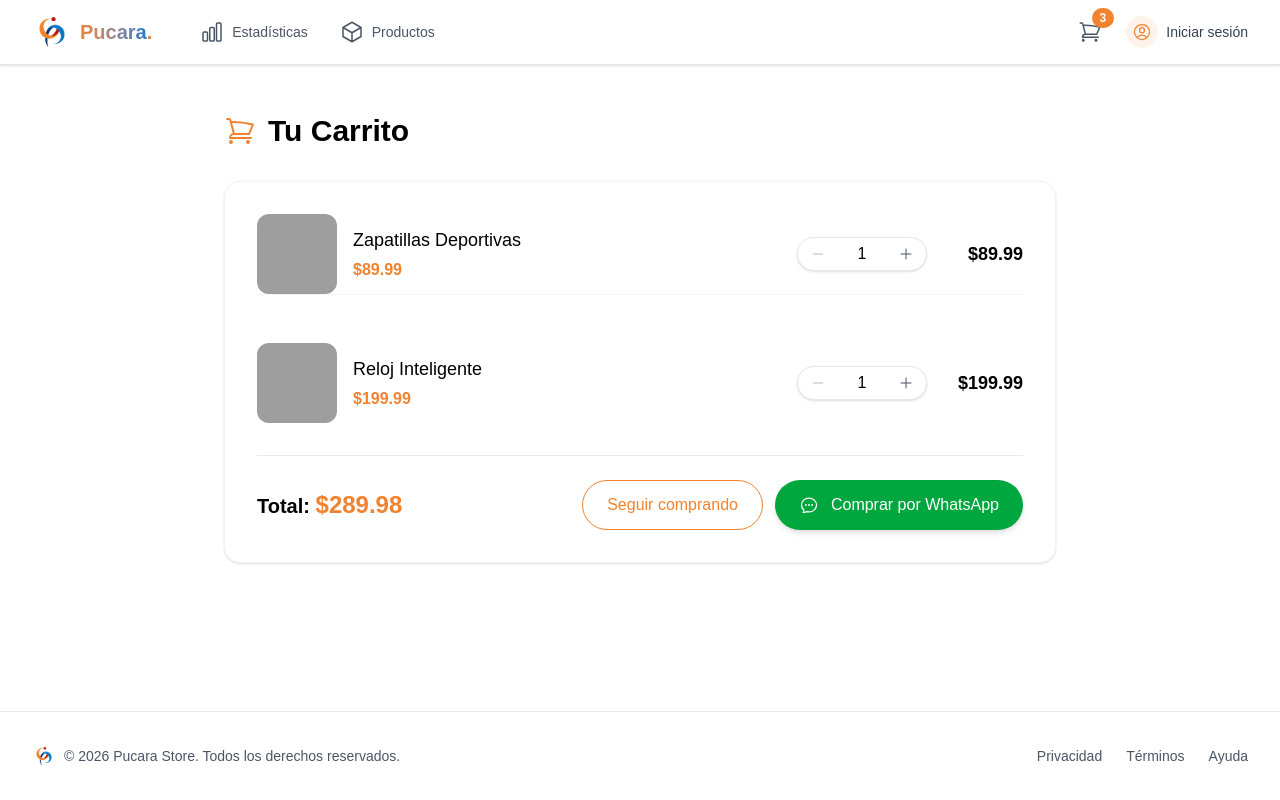
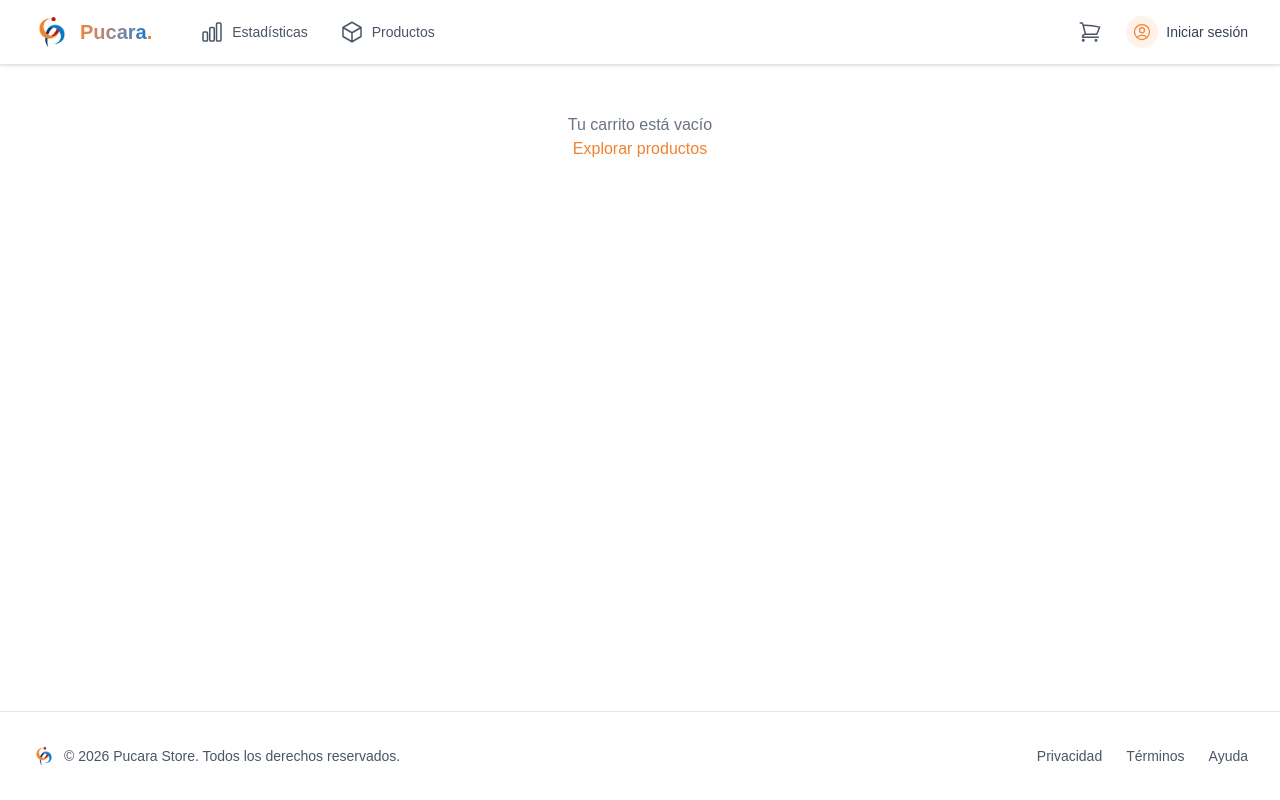
Before and after one commit to Dend04/Pagina-web-Tienda, a Next.js app in the folder frontend/: page /carrito in a window 1280 px wide. Built offline with nearby package versions, Linux system fonts and the light colour scheme; grey boxes are pictures that could not be loaded.

Commit message:
fead: agregada funcionalidad de carrito con subsistema de bolsas

```diff
--- a/frontend/package.json
+++ b/frontend/package.json
@@ -25,7 +25,8 @@
     "react-dom": "^19.2.4",
     "react-easy-crop": "^5.5.6",
     "react-router-dom": "^7.13.0",
-    "uuid": "^13.0.0"
+    "uuid": "^13.0.0",
+    "zustand": "^5.0.11"
   },
   "devDependencies": {
     "@eslint/eslintrc": "^3.3.3",
--- a/frontend/src/app/(pages)/carrito/page.tsx
+++ b/frontend/src/app/(pages)/carrito/page.tsx
@@ -1,168 +1,204 @@
+// app/carrito/page.tsx
 "use client";
 
-import { useState } from "react";
+import { useState, useEffect } from "react";
 import Image from "next/image";
 import Link from "next/link";
 import { MainHeader } from "@/app/components/HeadersComponents";
 import { Footer } from "@/app/components/Footer";
 import { WhatsAppButton } from "@/app/components/WhatsAppButton";
-import { ShoppingCartIcon, MinusIcon, PlusIcon } from "@heroicons/react/24/outline";
+import { TrashIcon, MinusIcon, PlusIcon, ChevronDownIcon, ChevronUpIcon } from "@heroicons/react/24/outline";
+import { useCartStore } from "../../store/cartStore";
 
-interface CartItem {
-  id: number;
-  name: string;
-  image: string;
-  price: number;
-  quantity: number;
+export default function CartPage() {
+  const { carrito, removeItem, updateItemQuantity, removeBolsa } = useCartStore();
+  const [expandedBags, setExpandedBags] = useState<Set<string>>(new Set());
+
+  // Inicializar: expandir la última bolsa (si existe)
+  useEffect(() => {
+    if (carrito.bolsas.length > 0) {
+      const lastBag = carrito.bolsas[carrito.bolsas.length - 1];
+      setExpandedBags(new Set([lastBag.etiqueta]));
+    } else {
+      setExpandedBags(new Set());
+    }
+  }, [carrito.bolsas]); // Se actualiza si cambian las bolsas
+
+  const toggleBag = (etiqueta: string) => {
+    setExpandedBags(prev => {
+      const newSet = new Set(prev);
+      if (newSet.has(etiqueta)) {
+        newSet.delete(etiqueta);
+      } else {
+        newSet.add(etiqueta);
+      }
+      return newSet;
+    });
+  };
+
+  if (carrito.bolsas.length === 0) {
+    return (
+      <div className="min-h-screen bg-pucara-white flex flex-col">
+        <MainHeader />
+        <main className="flex-1 mx-auto w-full max-w-4xl px-4 py-12 text-center">
+          <p className="text-gray-500">Tu carrito está vacío</p>
+          <Link href="/" className="text-pucara-primary hover:underline">
+            Explorar productos
+          </Link>
+        </main>
+        <Footer />
+      </div>
+    );
   }
 
-export default function CartPage() {
-  const [cartItems, setCartItems] = useState<CartItem[]>([
-    {
-      id: 1,
-      name: "Zapatillas Deportivas",
-      image:
-        "https://images.unsplash.com/photo-1542291026-7eec264c27ff?ixlib=rb-1.2.1&auto=format&fit=crop&w=800&q=80",
-      price: 89.99,
-      quantity: 1,
-    },
-    {
-      id: 2,
-      name: "Reloj Inteligente",
-      image:
-        "https://images.unsplash.com/photo-1523275335684-37898b6baf30?ixlib=rb-1.2.1&auto=format&fit=crop&w=800&q=80",
-      price: 199.99,
-      quantity: 1,
-    },
-  ]);
-
-  const calculateTotal = () =>
-    cartItems.reduce((total, item) => total + item.price * item.quantity, 0);
-
-  const updateQuantity = (id: number, newQuantity: number) => {
-    setCartItems((prevItems) =>
-      prevItems.map((item) =>
-        item.id === id ? { ...item, quantity: Math.max(1, newQuantity) } : item
-      )
+  // Preparar items para WhatsAppButton (aplanar todos los items de todas las bolsas)
+  const allItems = carrito.bolsas.flatMap(bolsa =>
+    bolsa.items.map(item => ({
+      name: item.nombre,
+      quantity: item.cantidad,
+      price: item.precio_unitario,
+      category: bolsa.etiqueta, // opcional
+    }))
   );
-  };
 
   return (
     <div className="min-h-screen bg-pucara-white flex flex-col">
       <MainHeader />
+      <main className="flex-1 mx-auto w-full max-w-7xl px-4 py-12">
+        <h1 className="text-3xl font-bold mb-8">Tu Carrito</h1>
 
-      <main className="flex-1 mx-auto w-full max-w-4xl px-4 py-12 sm:px-6 lg:px-8">
-        {/* Título */}
-        <div className="flex items-center gap-3 mb-8">
-          <ShoppingCartIcon className="h-8 w-8 text-pucara-primary" />
-          <h1 className="text-3xl font-bold text-pucara-black">Tu Carrito</h1>
+        <div className="space-y-4">
+          {carrito.bolsas.map((bolsa, index) => {
+            const isExpanded = expandedBags.has(bolsa.etiqueta);
+            const isLast = index === carrito.bolsas.length - 1;
+
+            return (
+              <div
+                key={bolsa.etiqueta}
+                className="bg-white rounded-2xl shadow-sm border border-gray-200 overflow-hidden transition-all"
+              >
+                {/* Encabezado de la bolsa - clickeable para expandir/colapsar */}
+                <div
+                  className="flex justify-between items-center p-6 cursor-pointer hover:bg-gray-50 transition-colors"
+                  onClick={() => toggleBag(bolsa.etiqueta)}
+                >
+                  <div className="flex items-center gap-3">
+                    <h2 className="text-xl font-semibold text-pucara-primary">
+                      {bolsa.etiqueta}
+                    </h2>
+                    <span className="text-sm text-gray-500">
+                      ({bolsa.items.length} {bolsa.items.length === 1 ? 'producto' : 'productos'})
+                    </span>
+                  </div>
+                  <div className="flex items-center gap-4">
+                    <span className="font-semibold">
+                      Total: <span className="text-pucara-primary">${bolsa.total.toFixed(2)}</span>
+                    </span>
+                    <button
+                      onClick={(e) => {
+                        e.stopPropagation();
+                        removeBolsa(bolsa.etiqueta);
+                      }}
+                      className="text-red-500 hover:text-red-700 transition-colors p-1"
+                      title="Eliminar bolsa"
+                    >
+                      <TrashIcon className="w-5 h-5" />
+                    </button>
+                    {isExpanded ? (
+                      <ChevronUpIcon className="w-5 h-5 text-gray-500" />
+                    ) : (
+                      <ChevronDownIcon className="w-5 h-5 text-gray-500" />
+                    )}
+                  </div>
                 </div>
 
-        {cartItems.length === 0 ? (
-          <div className="text-center py-12 bg-white rounded-2xl shadow-sm border border-gray-100 p-8">
-            <p className="text-gray-500 mb-4">Tu carrito está vacío</p>
-            <Link
-              href="/"
-              className="inline-flex items-center gap-2 text-pucara-primary hover:text-pucara-accent font-medium transition-colors"
+                {/* Contenido de la bolsa - con animación de altura */}
+                <div
+                  className={`transition-all duration-300 ease-in-out ${
+                    isExpanded ? 'max-h-250 opacity-100' : 'max-h-0 opacity-0 overflow-hidden'
+                  }`}
                 >
-              Explorar productos →
-            </Link>
-          </div>
-        ) : (
-          <div className="bg-white rounded-2xl shadow-sm border border-gray-100 p-6 md:p-8">
-            {/* Lista de productos */}
-            <div className="space-y-6 divide-y divide-gray-100">
-              {cartItems.map((item) => (
+                  <div className="p-6 pt-0 border-t border-gray-100">
+                    {bolsa.items.map((item) => (
                       <div
-                  key={item.id}
-                  className="flex flex-col sm:flex-row sm:items-center justify-between pt-6 first:pt-0"
+                        key={item.producto_id}
+                        className="flex flex-col sm:flex-row sm:items-center gap-4 py-4 border-b border-gray-100 last:border-0"
                       >
-                  <div className="flex items-center gap-4">
                         {/* Imagen */}
-                    <div className="relative h-20 w-20 shrink-0 overflow-hidden rounded-xl bg-gray-100">
+                        <div className="relative h-16 w-16 shrink-0 rounded-lg overflow-hidden bg-gray-100">
                           <Image
-                        src={item.image}
-                        alt={item.name}
+                            src={item.imagen || '/placeholder.jpg'}
+                            alt={item.nombre}
                             fill
-                        sizes="80px"
-                        className="object-cover object-center"
+                            className="object-cover"
                           />
                         </div>
                         {/* Info */}
-                    <div className="flex flex-col">
-                      <h3 className="text-lg font-medium text-pucara-black">
-                        {item.name}
-                      </h3>
-                      <p className="text-pucara-primary font-semibold mt-1">
-                        ${item.price.toFixed(2)}
-                      </p>
+                        <div className="flex-1">
+                          <h3 className="font-medium text-pucara-black">{item.nombre}</h3>
+                          <p className="text-pucara-primary font-semibold">${item.precio_unitario.toFixed(2)} c/u</p>
                         </div>
-                  </div>
-
-                  <div className="flex items-center justify-between sm:justify-end gap-4 mt-4 sm:mt-0">
-                    {/* Selector de cantidad (estilo Pucara) */}
-                    <div className="flex items-center border border-gray-200 rounded-full bg-white overflow-hidden shadow-sm">
+                        {/* Cantidad */}
+                        <div className="flex items-center gap-2">
                           <button
-                        onClick={() => updateQuantity(item.id, item.quantity - 1)}
-                        disabled={item.quantity <= 1}
-                        className="px-3 py-2 text-gray-600 hover:bg-pucara-primary/10 hover:text-pucara-primary disabled:opacity-40 disabled:cursor-not-allowed transition-colors"
-                        aria-label="Disminuir cantidad"
+                            onClick={() => updateItemQuantity(bolsa.etiqueta, item.producto_id, item.cantidad - 1)}
+                            disabled={item.cantidad <= 1}
+                            className="p-1 text-gray-500 hover:text-pucara-primary disabled:opacity-40 border rounded-full"
                           >
                             <MinusIcon className="w-4 h-4" />
                           </button>
-                      <span className="w-12 text-center font-medium text-pucara-black">
-                        {item.quantity}
-                      </span>
+                          <span className="w-8 text-center font-medium">{item.cantidad}</span>
                           <button
-                        onClick={() => updateQuantity(item.id, item.quantity + 1)}
-                        className="px-3 py-2 text-gray-600 hover:bg-pucara-primary/10 hover:text-pucara-primary disabled:opacity-40 disabled:cursor-not-allowed transition-colors"
-                        aria-label="Aumentar cantidad"
+                            onClick={() => updateItemQuantity(bolsa.etiqueta, item.producto_id, item.cantidad + 1)}
+                            className="p-1 text-gray-500 hover:text-pucara-primary border rounded-full"
                           >
                             <PlusIcon className="w-4 h-4" />
                           </button>
                         </div>
-
                         {/* Subtotal */}
-                    <p className="text-lg font-semibold text-pucara-black min-w-20 text-right">
-                      ${(item.price * item.quantity).toFixed(2)}
-                    </p>
+                        <div className="text-right font-semibold min-w-20">
+                          <span className="text-sm text-gray-500">Subtotal: </span>
+                          <span className="text-pucara-primary">${item.subtotal.toFixed(2)}</span>
                         </div>
+                        {/* Eliminar item */}
+                        <button
+                          onClick={() => removeItem(bolsa.etiqueta, item.producto_id)}
+                          className="text-gray-400 hover:text-red-500 transition-colors"
+                          title="Eliminar producto"
+                        >
+                          <TrashIcon className="w-5 h-5" />
+                        </button>
                       </div>
                     ))}
                   </div>
+                </div>
+              </div>
+            );
+          })}
+        </div>
 
-            {/* Resumen y acciones */}
-            <div className="mt-8 pt-6 border-t border-gray-200">
-              <div className="flex flex-col sm:flex-row justify-between items-start sm:items-center gap-4">
-                <div className="text-xl font-semibold text-pucara-black">
-                  Total:{" "}
-                  <span className="text-2xl text-pucara-primary">
-                    ${calculateTotal().toFixed(2)}
-                  </span>
+        {/* Resumen general */}
+        <div className="mt-8 p-6 bg-white rounded-2xl shadow-sm border border-gray-200">
+          <div className="flex flex-col sm:flex-row justify-between items-center gap-4">
+            <div className="text-2xl font-bold">
+              Total general: <span className="text-pucara-primary">${carrito.total_general.toFixed(2)}</span>
             </div>
-                <div className="flex flex-col sm:flex-row gap-3 w-full sm:w-auto">
+            <div className="flex gap-3">
               <Link
                 href="/"
-                    className="inline-flex items-center justify-center px-6 py-3 border border-pucara-primary text-pucara-primary rounded-full hover:bg-pucara-primary/10 transition-colors font-medium text-center"
+                className="px-6 py-3 border border-pucara-primary text-pucara-primary rounded-full hover:bg-pucara-primary/10 transition-colors font-medium"
               >
                 Seguir comprando
               </Link>
               <WhatsAppButton
-                    items={cartItems.map(({ name, quantity, price }) => ({
-                      name,
-                      quantity,
-                      price,
-                    }))}
-                    total={calculateTotal()}
+                items={allItems}
+                total={carrito.total_general}
                 className="inline-flex items-center justify-center px-6 py-3 bg-green-600 text-white rounded-full hover:bg-green-700 transition-colors font-medium"
               />
             </div>
           </div>
         </div>
-          </div>
-        )}
       </main>
-
       <Footer />
     </div>
   );
--- a/frontend/src/app/(pages)/producto/[id]/page.tsx
+++ b/frontend/src/app/(pages)/producto/[id]/page.tsx
@@ -15,10 +15,12 @@ import {
   HeartIcon,
 } from "@heroicons/react/24/outline";
 import { HeartIcon as HeartSolidIcon } from "@heroicons/react/24/solid";
-import { Product } from "@/app/types/product";
+import { ProductListItem } from "@/app/types/product";
+import { useCartStore } from "../../../store/cartStore";
+
 
 // Datos de ejemplo (después conectarás a Supabase)
-const products: Product[] = [
+const products: ProductListItem[] = [
   {
     id: 1,
     name: "Zapatillas Deportivas",
@@ -53,6 +55,9 @@ export default function ProductDetailPage() {
   const [quantity, setQuantity] = useState(product?.minQuantity || 1);
   const [isFavorito, setIsFavorito] = useState(false);
   const [loadingFav, setLoadingFav] = useState(false);
+
+  // Obtener función addItem del store
+  const addToCart = useCartStore(state => state.addItem);
 
   useEffect(() => {
     if (!product) return;
@@ -104,10 +109,19 @@ export default function ProductDetailPage() {
       setLoadingFav(false);
     }
   };
+  const addItem = useCartStore(state => state.addItem);
 
   const handleAddToCart = () => {
+  addItem({
+    producto_id: product.id,
+    nombre: product.name,
+    precio_unitario: product.price,
+    cantidad: quantity,
+    imagen: product.image,
+    etiqueta: product.category, // ← importante
+  });
+    // Opcional: mostrar notificación (puedes agregar Sonner después)
     console.log(`Agregado al carrito: ${quantity} x ${product.name}`);
-    // Aquí irá la lógica real del carrito
   };
 
   return (
--- a/frontend/src/app/components/HeadersComponents.tsx
+++ b/frontend/src/app/components/HeadersComponents.tsx
@@ -11,6 +11,7 @@ import {
 import Image from "next/image";
 import Link from "next/link";
 import { usePathname, useRouter } from "next/navigation";
+import { useCartStore } from "../store/cartStore";
 
 // Hook personalizado para detectar media query
 function useMediaQuery(query: string): boolean {
@@ -22,8 +23,8 @@ function useMediaQuery(query: string): boolean {
       setMatches(media.matches);
     }
     const listener = () => setMatches(media.matches);
-    window.addEventListener('resize', listener);
-    return () => window.removeEventListener('resize', listener);
+    window.addEventListener("resize", listener);
+    return () => window.removeEventListener("resize", listener);
   }, [matches, query]);
 
   return matches;
@@ -115,7 +116,12 @@ interface LogoutModalProps {
   onGoHome: () => void;
 }
 
-const LogoutModal: React.FC<LogoutModalProps> = ({ isOpen, onClose, onConfirm, onGoHome }) => {
+const LogoutModal: React.FC<LogoutModalProps> = ({
+  isOpen,
+  onClose,
+  onConfirm,
+  onGoHome,
+}) => {
   if (!isOpen) return null;
 
   return (
@@ -170,7 +176,16 @@ export function MainHeader() {
   const [user, setUser] = useState<UserData | null>(null);
   const [showLogoutModal, setShowLogoutModal] = useState(false);
   const [mobileMenuOpen, setMobileMenuOpen] = useState(false);
-  const isMobile = useMediaQuery('(max-width: 768px)');
+  const isMobile = useMediaQuery("(max-width: 768px)");
+
+  // Obtener número de items del carrito desde el store
+  const totalItems = useCartStore((state) =>
+    state.carrito.bolsas.reduce(
+      (acc, bolsa) =>
+        acc + bolsa.items.reduce((sum, item) => sum + item.cantidad, 0),
+      0
+    )
+  );
 
   useEffect(() => {
     const storedUser = localStorage.getItem("user");
@@ -188,9 +203,12 @@ export function MainHeader() {
     }
   }, []);
 
+  const logoutCart = useCartStore((state) => state.logout);
+
   const handleLogout = () => {
     localStorage.removeItem("token");
     localStorage.removeItem("user");
+    logoutCart(); // <-- Limpia el carrito
     setUser(null);
     setShowLogoutModal(false);
     router.push("/");
@@ -221,9 +239,11 @@ export function MainHeader() {
                 className="group relative p-2 text-gray-600 hover:text-pucara-primary transition-colors"
               >
                 <ShoppingCartIcon className="w-6 h-6" />
-                <span className="absolute -top-1 -right-1 inline-flex items-center justify-center px-2 py-1 text-xs font-bold text-pucara-white bg-pucara-primary rounded-full min-w-5 h-5">
-                  3
-                </span>
+                {totalItems > 0 && (
+                  <span className="absolute -top-1 -right-1 inline-flex items-center justify-center px-2 py-1 text-xs font-bold text-pucara-white bg-pucara-primary rounded-full min-w-5 h-5">
+                    {totalItems}
+                  </span>
+                )}
                 <span className="absolute left-1/2 -translate-x-1/2 top-full mt-2 px-2 py-1 text-xs font-medium text-white bg-gray-800 rounded-md opacity-0 group-hover:opacity-100 transition-opacity duration-200 pointer-events-none whitespace-nowrap">
                   Ver carrito
                 </span>
--- /dev/null
+++ b/frontend/src/app/store/cartStore.ts
@@ -0,0 +1,158 @@
+import { create } from 'zustand';
+import { persist } from 'zustand/middleware';
+
+export interface BolsaItem {
+  producto_id: number;
+  nombre: string;
+  precio_unitario: number;
+  cantidad: number;
+  subtotal: number;
+  imagen: string;
+}
+
+export interface Bolsa {
+  etiqueta: string;
+  items: BolsaItem[];
+  total: number;
+}
+
+export interface Carrito {
+  usuario_id: number | null;
+  bolsas: Bolsa[];
+  total_general: number;
+}
+
+interface CartStore {
+  carrito: Carrito;
+  addItem: (item: Omit<BolsaItem, 'subtotal'> & { etiqueta: string }) => void;
+  removeItem: (etiqueta: string, producto_id: number) => void;
+  updateItemQuantity: (etiqueta: string, producto_id: number, cantidad: number) => void;
+  removeBolsa: (etiqueta: string) => void;
+  clearCart: () => void;
+  getTotalGeneral: () => number;
+  logout: () => void; // para limpiar al cerrar sesión
+}
+
+// Función para obtener el userId desde el token JWT
+const getUserIdFromToken = (): number | null => {
+  if (typeof window === 'undefined') return null;
+  const token = localStorage.getItem('token');
+  if (!token) return null;
+  try {
+    const payload = JSON.parse(atob(token.split('.')[1]));
+    return payload.id || null;
+  } catch {
+    return null;
+  }
+};
+
+const userIdFromToken = getUserIdFromToken();
+
+const initialCarrito: Carrito = {
+  usuario_id: userIdFromToken,
+  bolsas: [],
+  total_general: 0,
+};
+
+export const useCartStore = create<CartStore>()(
+  persist(
+    (set, get) => ({
+      carrito: initialCarrito,
+
+      addItem: (item) => {
+        const { carrito } = get();
+        const { etiqueta, producto_id, nombre, precio_unitario, cantidad, imagen } = item;
+        const subtotal = precio_unitario * cantidad;
+
+        // Verificar autenticación
+        const currentUserId = getUserIdFromToken();
+        if (!currentUserId) return; // No debería pasar porque ya se verificó en el componente
+
+        // Asegurar que el usuario_id esté actualizado
+        if (carrito.usuario_id !== currentUserId) {
+          carrito.usuario_id = currentUserId;
+        }
+
+        // Buscar bolsa por etiqueta (categoría)
+        let bolsa = carrito.bolsas.find(b => b.etiqueta === etiqueta);
+        if (!bolsa) {
+          bolsa = { etiqueta, items: [], total: 0 };
+          carrito.bolsas.push(bolsa);
+        }
+
+        const itemExistente = bolsa.items.find(i => i.producto_id === producto_id);
+        if (itemExistente) {
+          // Incrementar cantidad
+          itemExistente.cantidad += cantidad;
+          itemExistente.subtotal = itemExistente.precio_unitario * itemExistente.cantidad;
+        } else {
+          // Agregar nuevo item
+          bolsa.items.push({
+            producto_id,
+            nombre,
+            precio_unitario,
+            cantidad,
+            subtotal,
+            imagen,
+          });
+        }
+
+        // Recalcular totales
+        bolsa.total = bolsa.items.reduce((sum, i) => sum + i.subtotal, 0);
+        carrito.total_general = carrito.bolsas.reduce((sum, b) => sum + b.total, 0);
+        set({ carrito: { ...carrito } });
+      },
+
+      removeItem: (etiqueta, producto_id) => {
+        const { carrito } = get();
+        const bolsa = carrito.bolsas.find(b => b.etiqueta === etiqueta);
+        if (!bolsa) return;
+
+        bolsa.items = bolsa.items.filter(i => i.producto_id !== producto_id);
+        if (bolsa.items.length === 0) {
+          carrito.bolsas = carrito.bolsas.filter(b => b.etiqueta !== etiqueta);
+        } else {
+          bolsa.total = bolsa.items.reduce((sum, i) => sum + i.subtotal, 0);
+        }
+        carrito.total_general = carrito.bolsas.reduce((sum, b) => sum + b.total, 0);
+        set({ carrito: { ...carrito } });
+      },
+
+      updateItemQuantity: (etiqueta, producto_id, cantidad) => {
+        if (cantidad < 1) return;
+        const { carrito } = get();
+        const bolsa = carrito.bolsas.find(b => b.etiqueta === etiqueta);
+        if (!bolsa) return;
+
+        const item = bolsa.items.find(i => i.producto_id === producto_id);
+        if (!item) return;
+
+        item.cantidad = cantidad;
+        item.subtotal = item.precio_unitario * cantidad;
+        bolsa.total = bolsa.items.reduce((sum, i) => sum + i.subtotal, 0);
+        carrito.total_general = carrito.bolsas.reduce((sum, b) => sum + b.total, 0);
+        set({ carrito: { ...carrito } });
+      },
+
+      removeBolsa: (etiqueta) => {
+        const { carrito } = get();
+        carrito.bolsas = carrito.bolsas.filter(b => b.etiqueta !== etiqueta);
+        carrito.total_general = carrito.bolsas.reduce((sum, b) => sum + b.total, 0);
+        set({ carrito: { ...carrito } });
+      },
+
+      clearCart: () => {
+        set({ carrito: { usuario_id: getUserIdFromToken(), bolsas: [], total_general: 0 } });
+      },
+
+      getTotalGeneral: () => get().carrito.total_general,
+
+      logout: () => {
+        set({ carrito: { usuario_id: null, bolsas: [], total_general: 0 } });
+      },
+    }),
+    {
+      name: 'cart-storage', // persiste en localStorage
+    }
+  )
+);
--- /dev/null
+++ b/frontend/src/app/types/cart.ts
@@ -0,0 +1,23 @@
+// types/cart.ts
+export interface BolsaItem {
+  producto_id: number;
+  nombre: string;       // para mostrar
+  precio_unitario: number;
+  cantidad: number;
+  subtotal: number;     // precio_unitario * cantidad
+  imagen?: string;      // para mostrar
+}
+
+export interface Bolsa {
+  id?: number;          // temporal (para el store local, podría ser null)
+  etiqueta: string;     // categoría
+  items: BolsaItem[];
+  total: number;        // suma de subtotales
+}
+
+export interface Carrito {
+  id?: number;
+  usuario_id: number | null;
+  bolsas: Bolsa[];
+  total_general: number;
+}
```
Also changed, not shown: frontend/src/app/components/ProductCard.tsx (+22 -2 lines), frontend/src/app/page.tsx (+4 -3 lines), 2 other files (tests, documents, lock files or other folders). Lines whose indentation alone changed are shown as unchanged.
